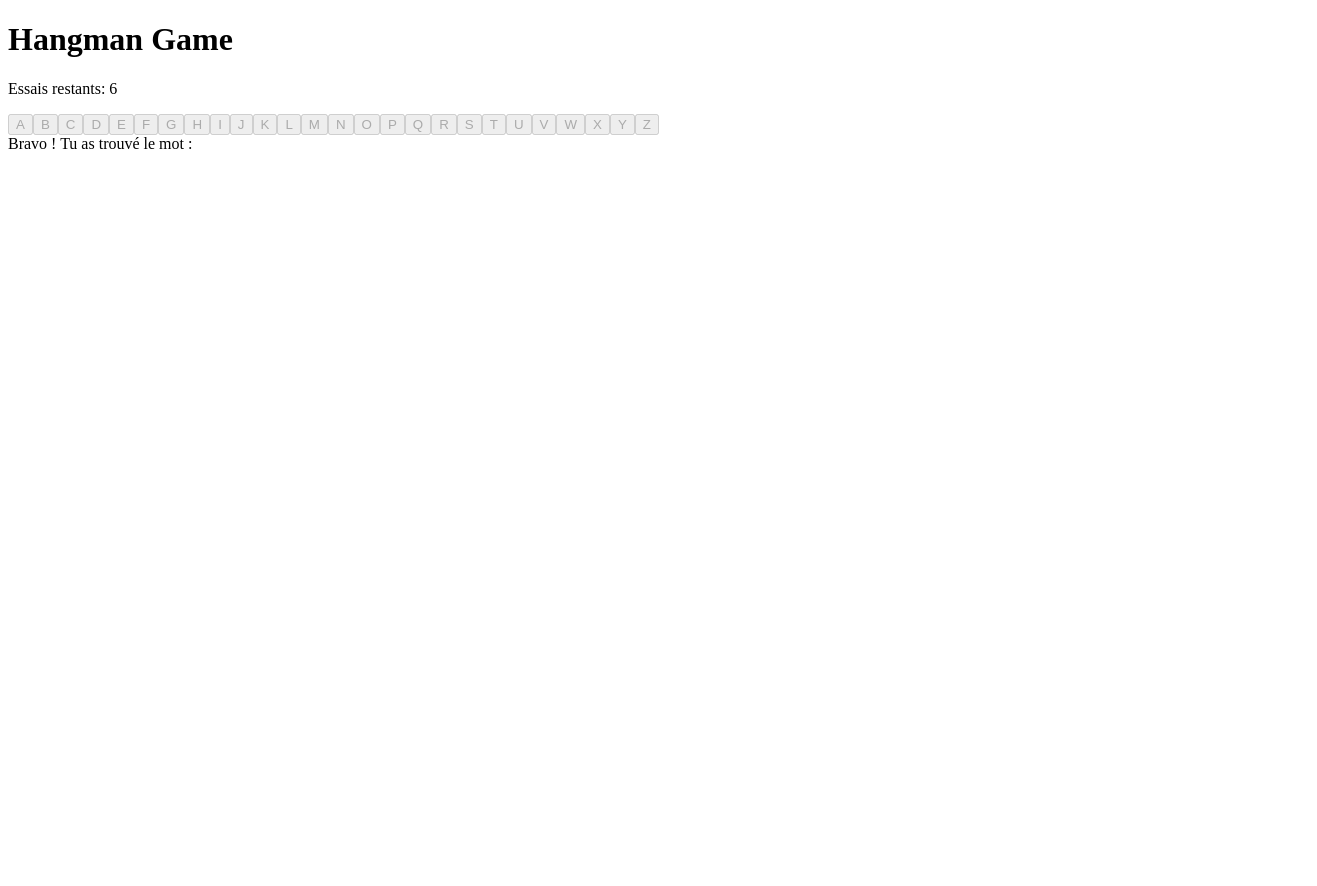
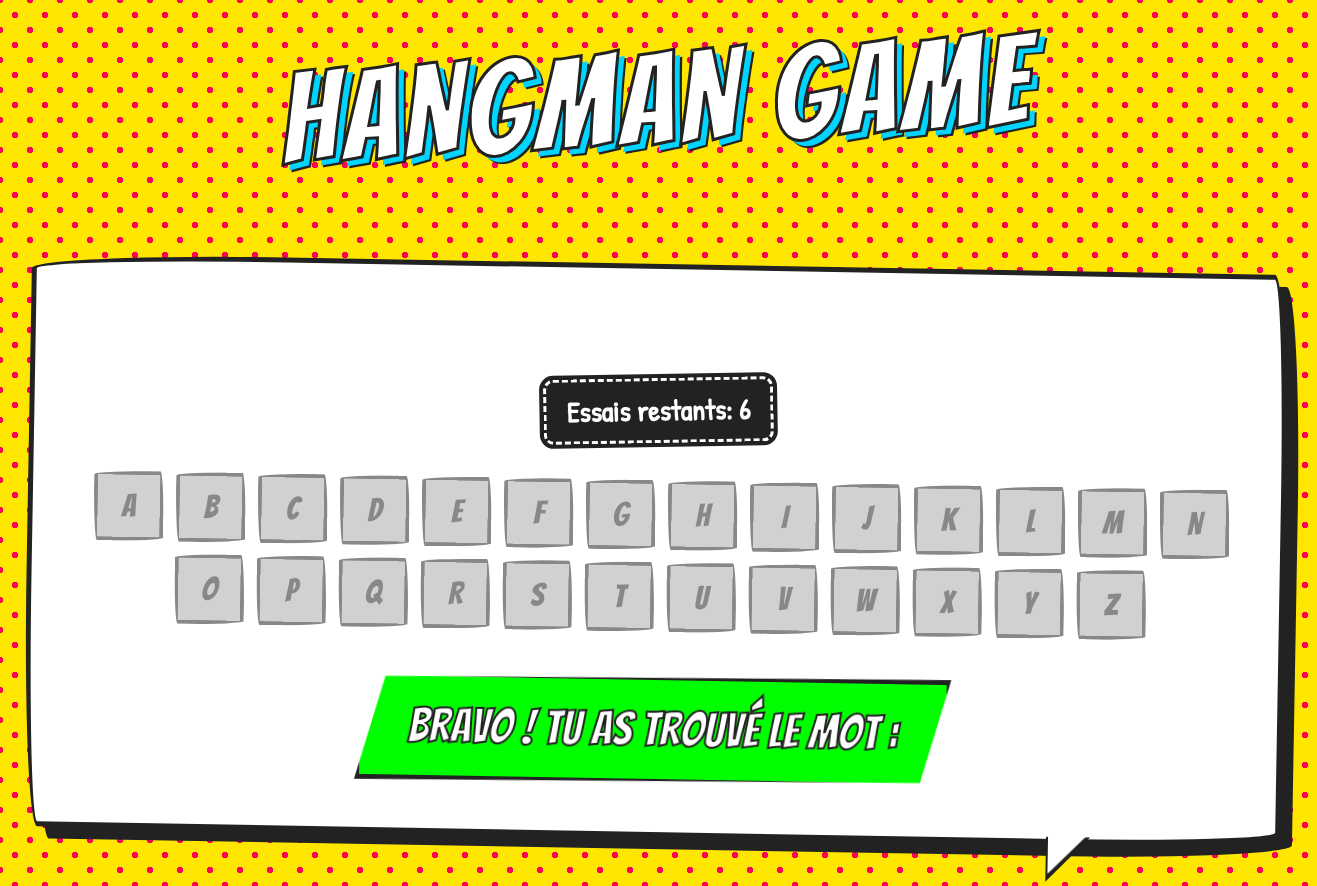
Before and after one commit to RoyNajarian/HangmanGame, a React (Vite) app: page / in a window 1280 px wide. Shown: the whole page, 1317 px wide, since content can reach past the window. Before the commit the page ends 800 px from the top, so only its background shows below. Built offline with nearby package versions, Linux system fonts and the light colour scheme.

Commit message:
Ajout du CSS et ajustement de quelques fonctionnalités

```diff
--- a/index.html
+++ b/index.html
@@ -5,6 +5,9 @@
     <link rel="icon" type="image/svg+xml" href="/vite.svg" />
     <meta name="viewport" content="width=device-width, initial-scale=1.0" />
     <title>projetjeureact</title>
+    <link rel="preconnect" href="https://fonts.googleapis.com">
+    <link rel="preconnect" href="https://fonts.gstatic.com" crossorigin>
+    <link href="https://fonts.googleapis.com/css2?family=Bangers&family=Patrick+Hand&display=swap" rel="stylesheet">
   </head>
   <body>
     <div id="root"></div>
--- a/src/components/HangmanGame.css
+++ b/src/components/HangmanGame.css
@@ -0,0 +1,196 @@
+:root {
+  --bg-color: #ffe600;
+  --color-primary: #ff0055;
+  --color-secondary: #00d4ff;
+  --outline-thick: #222222;
+
+  --font-title: 'Bangers', cursive;
+  --font-game: 'Patrick Hand', cursive;
+}
+
+body {
+  margin: 0;
+  min-height: 100vh;
+  display: flex;
+  justify-content: center;
+  align-items: center;
+  background-color: var(--bg-color);
+  background-image: radial-gradient(var(--color-primary) 15%, transparent 16%), radial-gradient(var(--color-primary) 15%, transparent 16%);
+  background-size: 30px 30px;
+  background-position: 0 0, 15px 15px;
+
+  font-family: var(--font-game);
+  color: var(--outline-thick);
+}
+
+.Affichage {
+  display: flex;
+  flex-direction: column;
+  align-items: center;
+  width: 100%;
+  padding: 1rem;
+}
+
+.Affichage h1 {
+  font-family: var(--font-title);
+  font-weight: normal; /* Force le poids normal (Bangers est prévu pour 400) */
+  font-size: clamp(4rem, 10vw, 8rem);
+  color: #ffffff;
+  margin-top: 1rem;
+  margin-bottom: 6rem;
+  letter-spacing: 5px;
+  text-transform: uppercase;
+  transform: rotate(-3deg);
+
+  -webkit-text-stroke: 3px var(--outline-thick);
+  text-shadow: 6px 6px 0px var(--color-secondary), 8px 8px 0px var(--outline-thick);
+}
+
+.container {
+  background-color: #ffffff;
+  padding: 3rem;
+
+  border-radius: 255px 15px 225px 15px/15px 225px 15px 255px;
+  border: 5px solid var(--outline-thick);
+  box-shadow: 12px 12px 0px var(--outline-thick);
+
+  width: 90vw;
+  max-width: 1200px;
+  display: flex;
+  flex-direction: column;
+  align-items: center;
+  position: relative;
+
+  transform: rotate(1deg);
+}
+
+.container::after {
+  content: "";
+  position: absolute;
+  bottom: -35px;
+  right: 15%;
+  border-width: 40px 40px 0 0;
+  border-style: solid;
+  border-color: #fff transparent transparent transparent;
+  display: block;
+  width: 0;
+}
+
+.container::before {
+  content: "";
+  position: absolute;
+  bottom: -43px;
+  right: calc(15% - 2px);
+  border-width: 45px 44px 0 0;
+  border-style: solid;
+  border-color: var(--outline-thick) transparent transparent transparent;
+  display: block;
+  width: 0;
+}
+
+.word {
+  font-size: clamp(1rem, 3.5vw, 5.5rem);
+  font-family: var(--font-title);
+  letter-spacing: clamp(1px, 1vw, 12px);
+  color: var(--color-primary);
+  margin: 1rem 0;
+  text-align: center;
+  white-space: nowrap;
+  -webkit-text-stroke: 2px var(--outline-thick);
+  text-shadow: 4px 4px 0px var(--outline-thick);
+}
+
+.tries {
+  font-size: 1.8rem;
+  font-weight: bold;
+  background-color: var(--outline-thick);
+  color: #fff;
+  padding: 10px 20px;
+  border-radius: 10px;
+  transform: rotate(-2deg);
+  margin-bottom: 2rem;
+  border: 3px dashed #fff;
+  box-shadow: 0 0 0 4px var(--outline-thick);
+}
+
+.keyboard {
+  display: flex;
+  flex-wrap: wrap;
+  justify-content: center;
+  gap: 12px;
+  width: 100%;
+}
+
+.keyboard button {
+  background-color: var(--color-secondary);
+  color: var(--outline-thick);
+  font-family: var(--font-title);
+  font-size: 2rem;
+  width: clamp(55px, 6vw, 70px);
+  height: clamp(55px, 6vw, 70px);
+  border-radius: 255px 15px 225px 15px/15px 225px 15px 255px;
+  border: 4px solid var(--outline-thick);
+  box-shadow: 5px 5px 0px var(--outline-thick);
+  cursor: pointer;
+  transition: all 0.1s ease;
+}
+
+.keyboard button:hover:not(:disabled) {
+  background-color: var(--color-primary);
+  color: #fff;
+  transform: translate(-2px, -2px);
+  box-shadow: 7px 7px 0px var(--outline-thick);
+}
+
+.keyboard button:active:not(:disabled) {
+  transform: translate(5px, 5px);
+  box-shadow: 0px 0px 0px var(--outline-thick);
+}
+
+.keyboard button:disabled {
+  background-color: #d1d1d1;
+  color: #888;
+  border-color: #888;
+  transform: translate(5px, 5px);
+  box-shadow: none;
+  cursor: not-allowed;
+}
+
+.win, .lose {
+  font-family: var(--font-title);
+  font-size: 3rem;
+  color: #ffffff;
+  margin-top: 3rem;
+  padding: 1.5rem 3rem;
+  text-align: center;
+  white-space: nowrap;
+  clip-path: polygon(5% 5%, 100% 0%, 95% 95%, 0% 100%);
+  border: 5px solid var(--outline-thick);
+
+  -webkit-text-stroke: 2px var(--outline-thick);
+  animation: splashIn 0.4s cubic-bezier(0.175, 0.885, 0.32, 1.275) forwards;
+}
+
+.win {
+  background-color: #00ff00;
+  box-shadow: 8px 8px 0px var(--outline-thick);
+}
+
+.lose {
+  background-color: #ff00ff;
+  box-shadow: 8px 8px 0px var(--outline-thick);
+}
+
+@keyframes splashIn {
+  0% {
+    opacity: 0;
+    transform: scale(0.1) rotate(20deg);
+  }
+  70% {
+    transform: scale(1.1) rotate(-5deg);
+  }
+  100% {
+    opacity: 1;
+    transform: scale(1) rotate(0deg);
+  }
+}
--- a/src/components/HangmanGame.jsx
+++ b/src/components/HangmanGame.jsx
@@ -39,7 +39,10 @@ export function HangmanGame() {
 
     let result = "";
     for (let letter of word) {
-      if (guessedLetters.includes(letter)) {
+      if (letter === "-") {
+        result += "\u00A0\u00A0";  // \u00A0 est le code pour un "espace forcé" en HTML.
+      }
+      else if (guessedLetters.includes(letter)) {
         result += letter + " "; // Affiche la lettre si elle a été devinée
       }
       else {
@@ -53,7 +56,7 @@ export function HangmanGame() {
   let isWon = true;
   if (word !== null) {
     for (let letter of word) {
-      if (!guessedLetters.includes(letter)) {
+      if (letter !== "-" && !guessedLetters.includes(letter)) {
         isWon = false;
         break;
       }
@@ -74,7 +77,6 @@ export function HangmanGame() {
 
   return (
     <div className="container">
-        {word}
         <p className="word">{displayWord()}</p>
 
         <p className="tries">Essais restants: {maxWrongGuesses - wrongGuesses}</p>
--- a/src/components/Keyboard.jsx
+++ b/src/components/Keyboard.jsx
@@ -1,6 +1,22 @@
-// Function Keyboard avec comme propos : onLetterClick pour appeler la fonction parent, guessedLetters pour savoir quelles lettres ont déjà été devinées, et disabledBtn pour désactiver le clavier si le jeu est terminé.
+import { useEffect } from "react"
+
 export function Keyboard({ onLetterClick, guessedLetters, disabledBtn }) {
     const alphabet = 'ABCDEFGHIJKLMNOPQRSTUVWXYZ'.split('') // Split permet de décoper la string en un tableau de lettres
+
+    useEffect(() => {
+        const handleKeyDown = (event) => {
+            const letter = event.key.toLowerCase(); // Convertit la lettre en minuscule pour la comparer avec les lettres devinées
+
+            if (letter >= 'a' && letter <= 'z' && !guessedLetters.includes(letter) && !disabledBtn) {
+                onLetterClick(letter);
+            }
+        }
+        window.addEventListener('keydown', handleKeyDown);
+
+        return () => {
+            window.removeEventListener('keydown', handleKeyDown);
+        };
+    }, [onLetterClick, guessedLetters, disabledBtn])
 
     return (
         <div className="keyboard">
```
